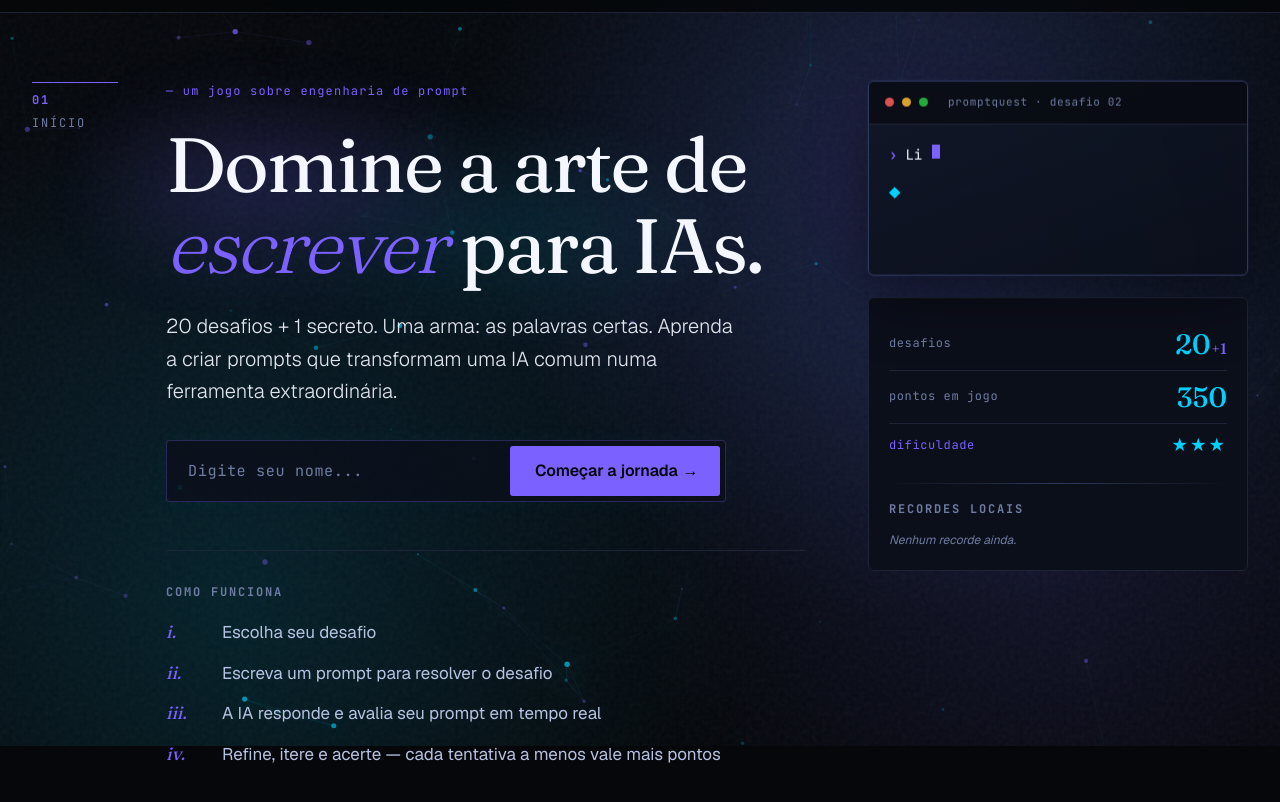
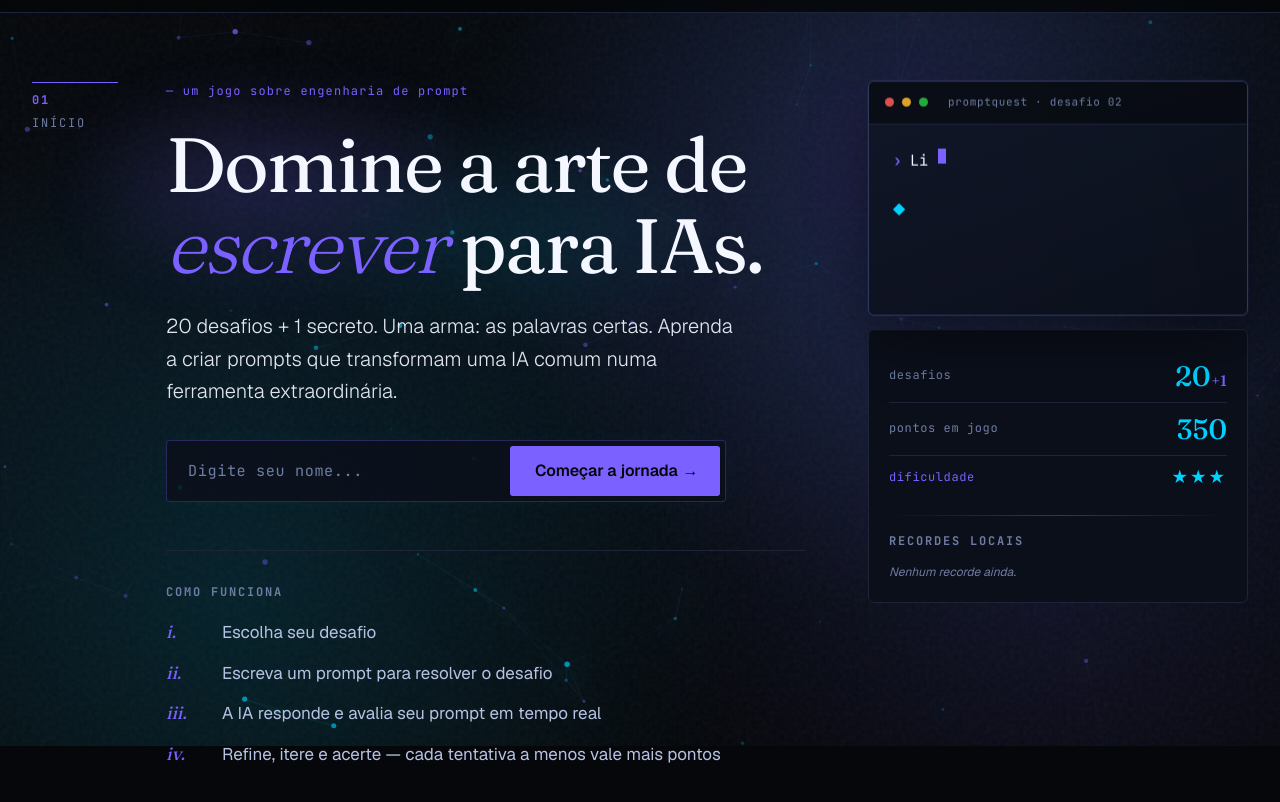
Before and after one commit to pedrohs-cdc/PromptQuest, a website: page PromptQuest/index.html in a window 1280 px wide. Shown: the part 54-856 px from the top of the page. Drawn offline with nearby package versions, Linux system fonts and the light colour scheme.

Commit message:
UI: aumenta terminal e une coluna direita

```diff
--- a/PromptQuest/style.css
+++ b/PromptQuest/style.css
@@ -179,8 +179,6 @@ textarea { font-family: inherit; }
 }
 .home-marker { display: flex; flex-direction: column; gap: var(--space-1); padding-top: var(--space-2); border-top: 1px solid var(--accent-coral); padding-right: var(--space-8); }
 .home-content { max-width: 640px; }
-
-/* Glow radial atrás do título (profundidade #4) */
 .home-content .display-title { position: relative; }
 .title-glow {
   position: absolute;
@@ -207,7 +205,7 @@ textarea { font-family: inherit; }
 .home-aside {
   display: flex;
   flex-direction: column;
-  gap: var(--space-5);
+  gap: var(--space-3);
   align-self: start;
 }
 
@@ -224,6 +222,7 @@ textarea { font-family: inherit; }
   backdrop-filter: blur(6px);
   -webkit-backdrop-filter: blur(6px);
   animation: term-float 6s ease-in-out infinite;
+  min-height: 220px;
 }
 @keyframes term-float {
   0%, 100% { transform: translateY(0); }
@@ -249,14 +248,14 @@ textarea { font-family: inherit; }
   color: var(--text-muted);
 }
 .term-body {
-  padding: var(--space-5);
+  padding: var(--space-6);
   display: flex;
   flex-direction: column;
-  gap: var(--space-4);
-  min-height: 150px;
+  gap: var(--space-6);
+  min-height: 190px;
   font-family: var(--font-mono);
-  font-size: 0.875rem;
-  line-height: 1.55;
+  font-size: 0.9375rem;
+  line-height: 1.6;
 }
 .term-line { display: flex; gap: var(--space-2); align-items: flex-start; }
 .term-glyph { flex-shrink: 0; color: var(--accent-coral); font-weight: 700; }
```
